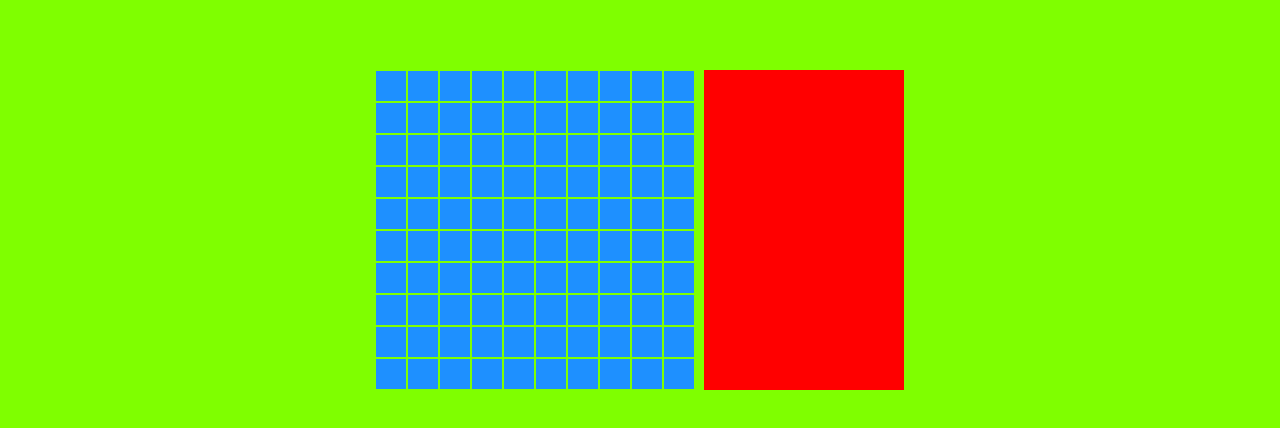
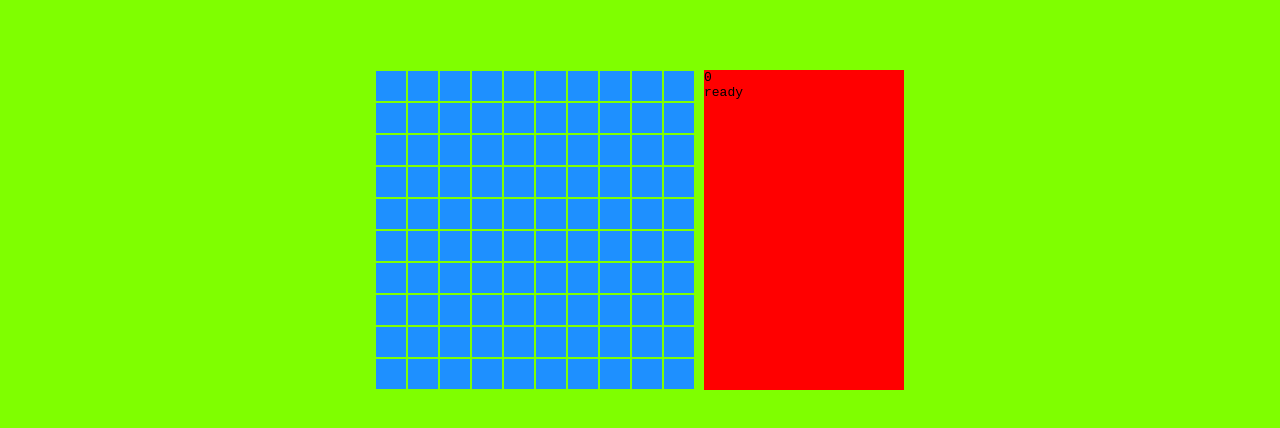
Before and after one commit to koshonson/minesweeper, a React (Vite) app: page / in a window 1280 px wide. Shown: the part 250-678 px from the top of the page. Built offline with nearby package versions, Linux system fonts and the light colour scheme.

Commit message:
initialized useGameControls on the GameBoard level

```diff
--- a/src/components/GameBoard.jsx
+++ b/src/components/GameBoard.jsx
@@ -1,25 +1,35 @@
 import React, { useEffect } from 'react';
+import { useGameControls } from '../hooks/useGameControls.js';
+
 import { useMinesweeper, CELL_GRAPH_ACTIONS as actions } from '../hooks/useMinesweeper.js';
+import { useTimer } from '../hooks/useTimer.js';
 import { generateBoard, exploreArea } from '../lib/minesweeper.js';
+
 import { Cell } from './Cell.jsx';
+import { ControlPanel } from './ControlPanel.jsx';
 
-export const GameBoard = ({ settings }) => {
-  const { width, height } = settings;
+export const GameBoard = ({ settings, gameStatus, setGame }) => {
+  const { width } = settings;
   const cellGraph = generateBoard(settings);
 
   const [board, dispatch] = useMinesweeper(cellGraph);
+  const { time, toggleTimer, resetTime } = useTimer();
+  const controls = useGameControls(setGame, toggleTimer, resetTime);
 
   useEffect(() => {
     console.log('re-rendering');
     dispatch({ type: actions.SET, payload: { board: cellGraph } });
-  }, [settings]);
+  }, [settings, controls.resetWatcher]);
 
   const renderCells = (board, dispatch) => {
     if (!board) return;
     const explore = exploreArea(board);
+
     return board.map(cell => {
       cell.dispatch = dispatch;
       cell.exploreArea = explore;
+      cell.gameStatus = gameStatus;
+      cell.controls = controls;
       return <Cell key={cell.id} {...cell} />;
     });
   };
@@ -29,7 +39,7 @@ export const GameBoard = ({ settings }) => {
       <div className='game-board' style={{ gridTemplateColumns: `repeat(${width}, auto)` }}>
         {renderCells(board, dispatch)}
       </div>
-      <div className='game-display' style={{ height: `calc(32px * ${height})` }}></div>
+      <ControlPanel settings={settings} gameStatus={gameStatus} time={time} />
     </main>
   );
 };
```
